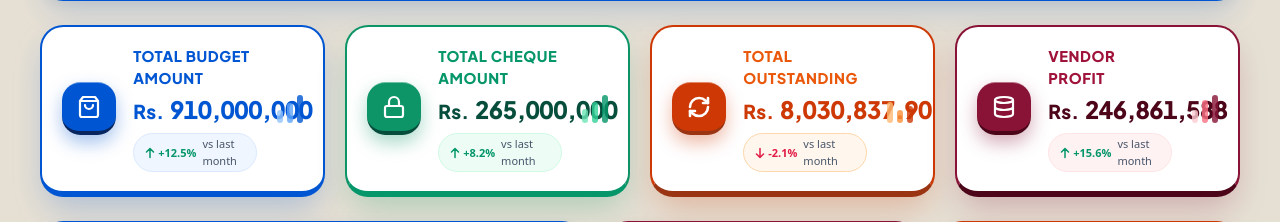
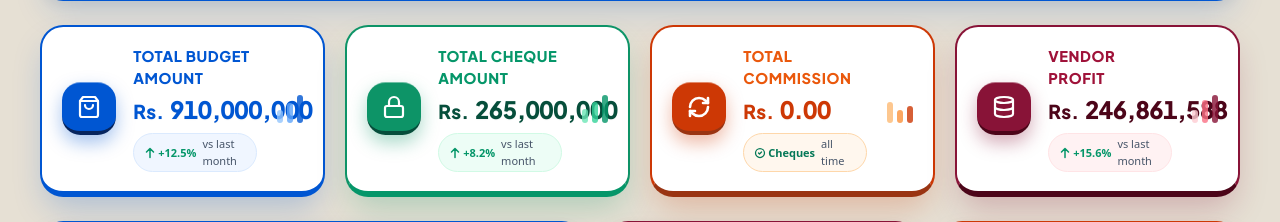
Before and after one commit to muhammadwaleed12236/tendermanagement, a Laravel app: page /dashboard in a window 1280 px wide. Shown: the part 293-515 px from the top of the page. Run offline with Laravel 12, Linux system fonts and the light colour scheme; a user stored in the database is signed in; data comes from the database, SQL or seed files in the repository; data that the repository does not hold is empty; style sheets or scripts are compiled from the project's sources.

Commit message:
feat: rename TOTAL OUTSTANDING to dynamic TOTAL COMMISSION from cheques on dashboard

```diff
--- a/app/Http/Controllers/DashboardController.php
+++ b/app/Http/Controllers/DashboardController.php
@@ -4,6 +4,7 @@ namespace App\Http\Controllers;
 
 use App\Models\Bid;
 use App\Models\Bill;
+use App\Models\Cheque;
 use App\Models\Department;
 use App\Models\Evaluation;
 use App\Models\Tender;
@@ -26,11 +27,22 @@ class DashboardController extends Controller
         $availableBalance = max(0, $totalReleased - $totalBilled);
         $complianceRate = $totalReleased > 0 ? round(($availableBalance / $totalReleased) * 100, 1) : 90.0;
 
+        // Cheques, Commission & Vendor Profit
+        $totalCheques = (float) Cheque::sum('cheque_amount');
+        $totalCommission = (float) Cheque::sum('xyz_commission');
+        if ($totalCommission <= 0) {
+            $totalCommission = (float) Cheque::sum('our_commission') + (float) Cheque::sum('other_commission');
+        }
+        $totalVendorProfit = (float) Cheque::sum('vendor_profit');
+
         // System-wide Global Financial & Operational Stats
         $stats = [
             'total_departments' => Department::count(),
             'total_budget' => $totalBudget,
             'total_released' => $totalReleased,
+            'total_cheques' => $totalCheques,
+            'total_commission' => $totalCommission,
+            'total_vendor_profit' => $totalVendorProfit,
             'total_billed' => $totalBilled,
             'total_paid' => $totalPaid,
             'total_pending_amount' => $pendingBillsAmount,
--- a/resources/views/dashboard.blade.php
+++ b/resources/views/dashboard.blade.php
@@ -268,7 +268,7 @@
             box-shadow: 0 22px 42px -6px rgba(13, 148, 103, 0.38);
         }
 
-        /* 3. Sunset Orange Card (TOTAL OUTSTANDING) - Exact Match to #cd3805 */
+        /* 3. Sunset Orange Card (TOTAL COMMISSION) - Exact Match to #cd3805 */
         .stat-card-orange {
             background: #ffffff;
             border: 2.5px solid #cd3805;
@@ -752,23 +752,23 @@
 
                         <!-- Center: Content -->
                         <div class="min-w-0 flex-1 px-1">
-                            <span class="stat-card-label">TOTAL OUTSTANDING</span>
+                            <span class="stat-card-label">TOTAL COMMISSION</span>
                             @php
-                                $billedAmount = $stats['total_billed'] > 0 ? (float)$stats['total_billed'] : 8030837.90;
+                                $commissionAmount = (float)($stats['total_commission'] ?? 0);
                             @endphp
                             <div class="text-xl xl:text-2xl 2xl:text-3xl stat-card-value my-0.5 whitespace-nowrap">
                                 <span class="stat-card-currency">Rs.</span>
-                                <span data-counter-target="{{ $billedAmount }}" data-counter-decimals="2">
-                                    {{ number_format($billedAmount, 2) }}
+                                <span data-counter-target="{{ $commissionAmount }}" data-counter-decimals="2">
+                                    {{ number_format($commissionAmount, 2) }}
                                 </span>
                             </div>
                             <div class="mt-1 flex items-center">
                                 <span class="inline-flex items-center gap-1.5 px-2.5 py-0.5 rounded-full text-[11px] font-semibold bg-orange-50/90 text-orange-950 border border-orange-200">
-                                    <span class="text-rose-600 font-bold flex items-center">
-                                        <svg class="w-3 h-3 inline mr-0.5" fill="none" stroke="currentColor" viewBox="0 0 24 24"><path stroke-linecap="round" stroke-linejoin="round" stroke-width="3" d="M19 14l-7 7m0 0l-7-7m7 7V3"/></svg>
-                                        -2.1%
+                                    <span class="text-emerald-700 font-bold flex items-center">
+                                        <svg class="w-3 h-3 inline mr-0.5" fill="none" stroke="currentColor" viewBox="0 0 24 24"><path stroke-linecap="round" stroke-linejoin="round" stroke-width="2.5" d="M9 12l2 2 4-4m6 2a9 9 0 11-18 0 9 9 0 0118 0z"/></svg>
+                                        Cheques
                                     </span>
-                                    <span class="text-slate-600 font-medium">vs last month</span>
+                                    <span class="text-slate-600 font-medium">all time</span>
                                 </span>
                             </div>
                         </div>
```
